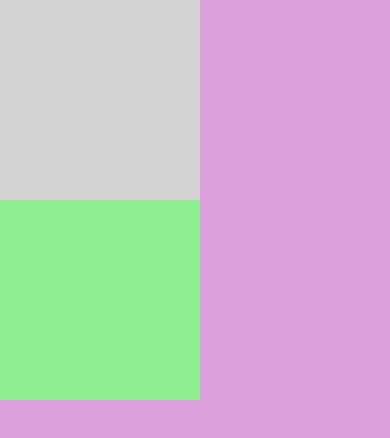
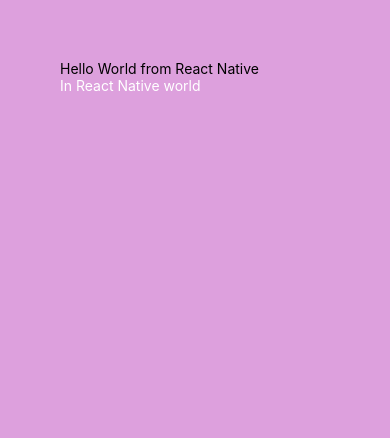
Before and after one commit to Narotam-Mishra/react-native-learning, a React Native app in the folder CoreComponents/: screen / in a window 390 px wide. Shown: the top 438 px of the page. Built offline with nearby package versions, Linux system fonts and the light colour scheme.

Commit message:
react-native_text_1.9

```diff
--- a/CoreComponents/App.js
+++ b/CoreComponents/App.js
@@ -1,8 +1,12 @@
-import { View } from "react-native";
+import { Text, View } from "react-native";
 
 export default function App(){
-  return <View style={{ flex: 1, backgroundColor: "plum" }}>
-    <View style={{ width: 200, height: 200, backgroundColor: "lightgray"}}></View>
-    <View style={{ width: 200, height: 200, backgroundColor: "lightgreen"}}></View>
-  </View>
+  return (
+    <View style={{ flex: 1, backgroundColor: "plum", padding: 60 }}>
+      <Text>Hello World from React Native</Text>
+      <Text>
+        <Text style={{ color: "#fff" }}>In React Native world</Text>
+      </Text>
+    </View>
+  );
 }
```
Also changed, not shown: 1 other file (tests, documents, lock files or other folders).
